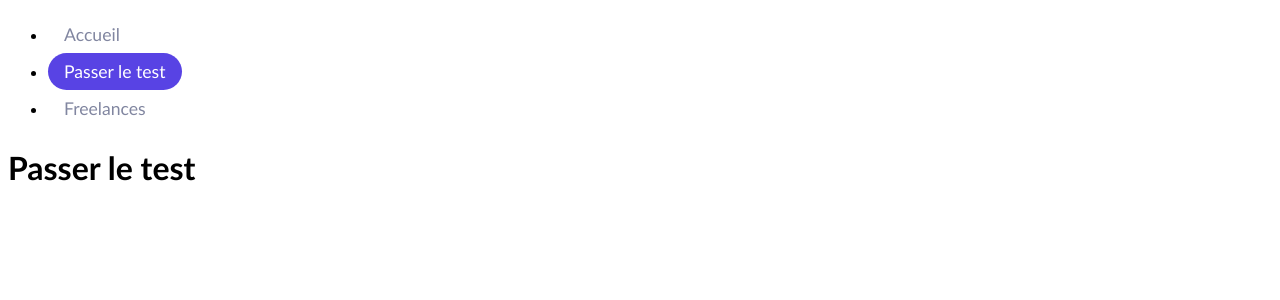
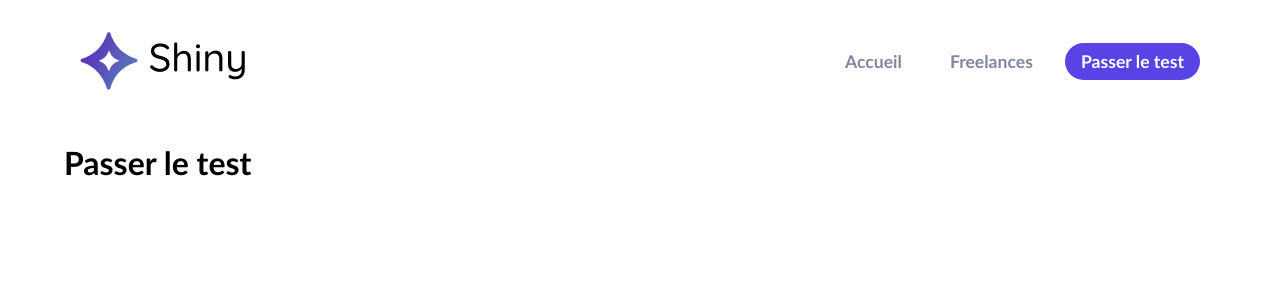
Before and after one commit to logic-fabric/shiny-agency, a React (Create React App) app: page /passer-le-test/1 in a window 1280 px wide. Shown: the top 300 px of the page. Built offline with nearby package versions, Linux system fonts and the light colour scheme.

Commit message:
style: complete Header style

```diff
--- a/src/components/Header.jsx
+++ b/src/components/Header.jsx
@@ -2,14 +2,70 @@ import { Link } from "react-router-dom";
 import styled from "styled-components";
 
 import colors from "../utils/style/colors";
+import ShinyLogo from "../assets/logo-shiny.png";
+import ShinyTextLogo from "../assets/logo-text-shiny.png";
+
+function Header() {
+  return (
+    <HeaderWrapper>
+      <LogoLink to="/">
+        <Logo src={ShinyLogo} alt="Shiny logo" />
+        <img src={ShinyTextLogo} alt="Agence Shiny" />
+      </LogoLink>
+      <nav>
+        <MainNavList>
+          <li>
+            <StyledLink to="/">Accueil</StyledLink>
+          </li>
+          <li>
+            <StyledLink to="/freelances">Freelances</StyledLink>
+          </li>
+          <li>
+            <StyledLink to="/passer-le-test/1" $isFullLink={true}>
+              Passer le test
+            </StyledLink>
+          </li>
+        </MainNavList>
+      </nav>
+    </HeaderWrapper>
+  );
+}
+
+const HeaderWrapper = styled.header`
+  display: flex;
+  align-items: center;
+  justify-content: space-between;
+
+  padding: 2rem 1rem;
+`;
+
+const LogoLink = styled(Link)`
+  display: flex;
+  align-items: center;
+`;
+
+const Logo = styled.img`
+  margin-right: 0.75rem;
+`;
+
+const MainNavList = styled.ul`
+  display: flex;
+
+  margin: 0;
+  padding: 0;
+
+  list-style-type: none;
+`;
 
 const StyledLink = styled(Link)`
   display: inline-block;
 
+  margin: 0 0 0 1rem;
   padding: 0.5rem 1rem;
 
   color: ${colors.secondary500};
   font-size: 1.1rem;
+  font-weight: 700;
   text-decoration: none;
 
   ${(props) =>
@@ -23,26 +79,4 @@ const StyledLink = styled(Link)`
     `}
 `;
 
-function Header() {
-  return (
-    <header className="Header">
-      <nav>
-        <ul>
-          <li>
-            <StyledLink to="/">Accueil</StyledLink>
-          </li>
-          <li>
-            <StyledLink to="/passer-le-test/1" $isFullLink={true}>
-              Passer le test
-            </StyledLink>
-          </li>
-          <li>
-            <StyledLink to="/freelances">Freelances</StyledLink>
-          </li>
-        </ul>
-      </nav>
-    </header>
-  );
-}
-
 export default Header;
--- a/src/index.jsx
+++ b/src/index.jsx
@@ -1,7 +1,7 @@
 import React from "react";
 import ReactDOM from "react-dom";
 import { BrowserRouter as Router, Route, Switch } from "react-router-dom";
-import styled, { createGlobalStyle } from "styled-components";
+import { createGlobalStyle } from "styled-components";
 
 import Error404 from "./pages/Error404";
 import Freelances from "./pages/Freelances";
@@ -13,6 +13,12 @@ import reportWebVitals from "./reportWebVitals";
 const GlobalStyle = createGlobalStyle`
   html {
     font-family: "Trebuchet MS", Helvetica, sans-serif;
+  }
+
+  body {
+    max-width: 1440px;
+    margin: auto;
+    padding: 0 4rem;
   }
 `;
 
```
Also changed, not shown: src/assets/logo-shiny.png (added), src/assets/logo-text-shiny.png (added).
